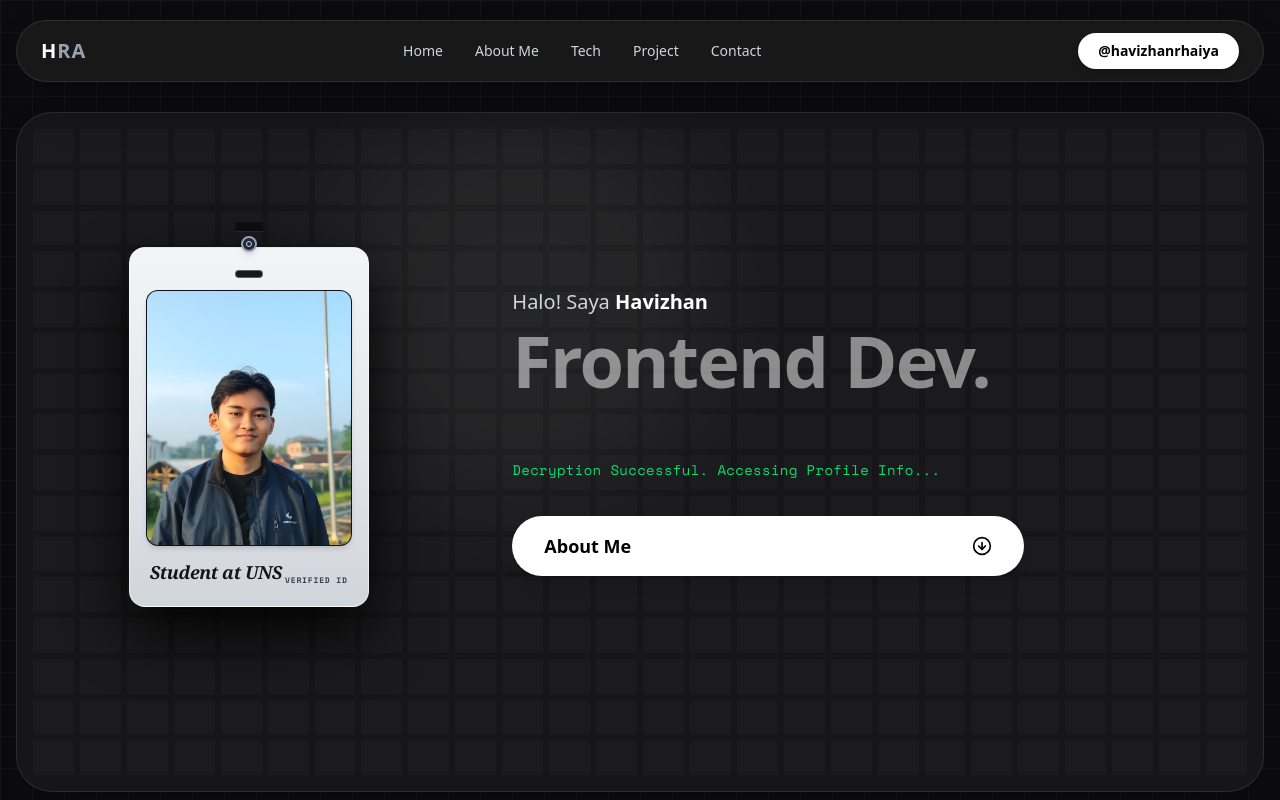
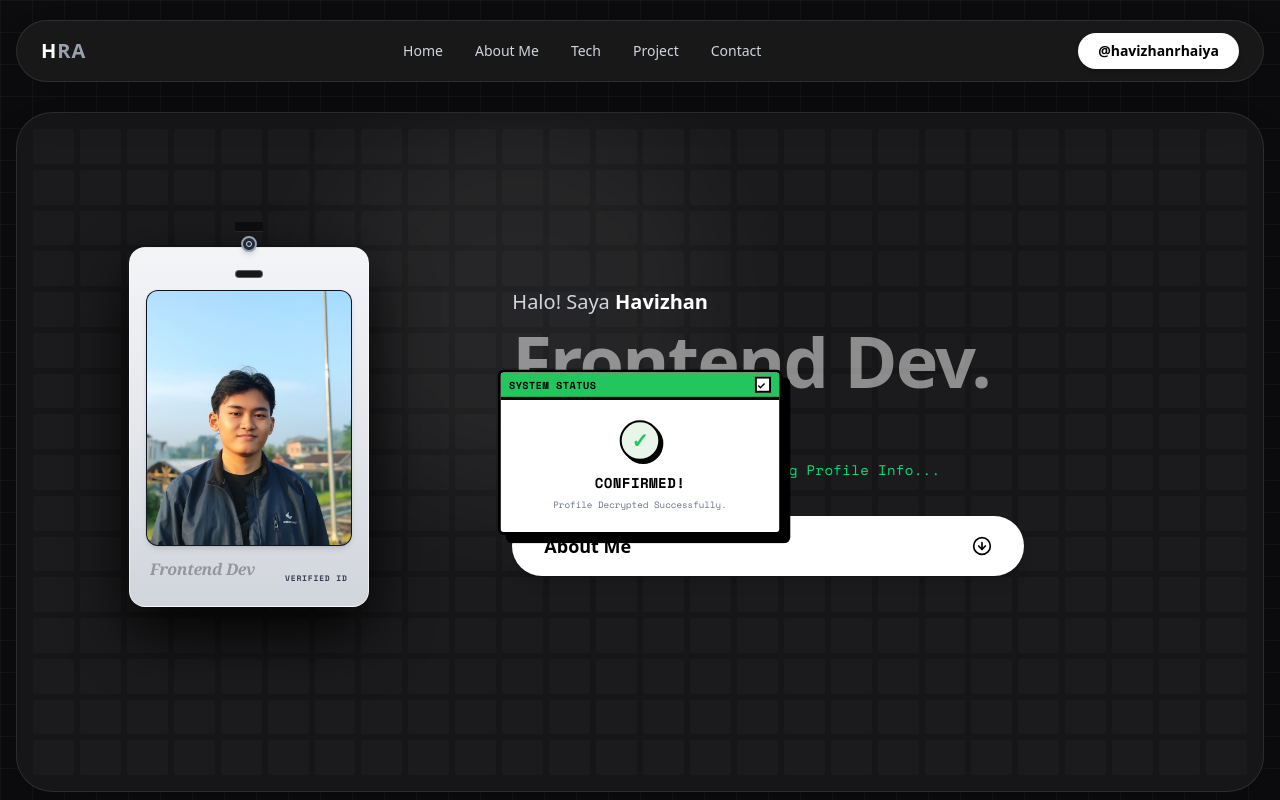
Before and after one commit to Havizhan/havizhan-portfolio, a Next.js app: page / in a window 1280 px wide. Both pictures are taken after a click on the button "Decrypt Developer Profile". Shown: the top 800 px of the page. Built offline with nearby package versions, Linux system fonts and the light colour scheme.

Commit message:
Menambahkan Animasi pada Lanyard & Informasi Home Profile

```diff
--- a/components/Hero.tsx
+++ b/components/Hero.tsx
@@ -271,6 +271,40 @@ export default function Hero() {
                     ))}
                 </AnimatePresence>
 
+
+                <AnimatePresence>
+                    {stage === 'confirmed' && (
+                        <motion.div
+                            initial={{ opacity: 0, scale: 0.7 }}
+                            animate={{ opacity: 1, scale: 1 }}
+                            exit={{ opacity: 0, scale: 0.8 }}
+                            transition={{ type: "spring", stiffness: 300, damping: 20 }}
+                            className="absolute top-1/2 left-1/2 -translate-x-1/2 -translate-y-1/2 bg-white border-[3px] border-black shadow-[8px_8px_0px_rgba(0,0,0,1)] w-[240px] sm:w-[280px] rounded-md overflow-hidden z-50 pointer-events-none"
+                        >
+                            <div className="bg-[#22c55e] border-b-[3px] border-black px-2 py-1 flex items-center justify-between">
+                                <span className="text-black font-mono font-bold text-[10px] uppercase tracking-wider">
+                                    System Status
+                                </span>
+                                <div className="w-4 h-4 border-2 border-black bg-white flex items-center justify center text-[10px] font-bold text-black select-none">
+                                    ✓
+                                </div>
+                            </div>
+                            <div className="p-5 flex flex-col items-center justify-center gap-3 text-center">
+                                <div className="w-10 h-10 rounded-full bg-[#e8f5e9] border-2 border-black flex items-center justify-center text-[#22c55e] shadow-[3px_3px_0px_rgba(0,0,0,1)] font-mono font-extrabold text-xl">
+                                    ✓
+                                </div>
+                                <div>
+                                    <h3 className="text-black font-mono font-bold text-xs sm:text-sm uppercase tracking-wide">
+                                        Confirmed!
+                                    </h3>
+                                    <p className="text-gray-500 font-mono text-[9px] mt-1">
+                                        Profile Decrypted Successfully.
+                                    </p>
+                                </div>
+                            </div>
+                        </motion.div>
+                    )}
+                </AnimatePresence>
             </div>
         </section >
     );
--- a/components/LanyardCard.tsx
+++ b/components/LanyardCard.tsx
@@ -1,7 +1,7 @@
 "use client";
 
-import { useState } from "react";
-import { motion, useMotionValue, useTransform } from "framer-motion";
+import { useEffect, useState } from "react";
+import { motion, useMotionValue, useTransform, AnimatePresence } from "framer-motion";
 import Image from "next/image";
 
 export default function LanyardCard() {
@@ -47,6 +47,17 @@ export default function LanyardCard() {
         const relX = (e.clientX - rect.left) / rect.width - 0.5;
         setClickOffset({ x: relX, y: relY });
     };
+
+    // Looping Bagian Bawah Lanyard
+    const roles = ["Student at UNS", "Desainer Grafis", "Frontend Dev"];
+    const [roleIndex, setRoleIndex] = useState(0);
+
+    useEffect(() => {
+        const interval = setInterval(() => {
+            setRoleIndex((prev) => (prev + 1) % roles.length);
+        }, 3000);
+        return () => clearInterval(interval);
+    }, []);
 
     return (
         <div className="relative w-full h-[260px] sm:h-[320px] md:h-[380px] lg:h-[420px] flex flex-col items-center select-none pt-0 overflow-visible">
@@ -117,11 +128,22 @@ export default function LanyardCard() {
                 </div>
 
                 {/* Label bawah */}
-                <div className="w-full pt-2 sm:pt-3 pb-1 px-1 flex justify-between items-end">
-                    <p className="font-serif italic text-sm sm:text-base md:text-lg text-black font-extrabold tracking-tight opacity-90">
-                        Student at UNS
-                    </p>
-                    <div className="text-[6px] sm:text-[8px] font-mono text-gray-700 uppercase tracking-widest font-bold">
+                <div className="w-full pt-2 sm:pt-3 pb-1 px-1 flex justify-between items-end relative min-h-[30px] sm:min-h-[35px]">
+                    <div className="relative flex-grow h-6 sm:h-7 overflow-hidden">
+                        <AnimatePresence mode="wait">
+                            <motion.p
+                                key={roleIndex}
+                                initial={{ y: 0, opacity: 0 }}
+                                animate={{ y: 0, opacity: 0.9 }}
+                                exit={{ y: -8, opacity: 0 }}
+                                transition={{ duration: 0.25 }}
+                                className="font-serif italic text-[11px] sm:text-sm md:text-base text-black font-extrabold tracking-tight opacity-90 absolute left-0 bottom-0 select-none whitespace-nowrap"
+                            >
+                                {roles[roleIndex]}
+                            </motion.p>
+                        </AnimatePresence>
+                    </div>
+                    <div className="text-[6px] sm:text-[8px] font-mono text-gray-700 uppercase tracking-widest font-bold select-none shrink-0 mb-0.5">
                         VERIFIED ID
                     </div>
                 </div>
```
